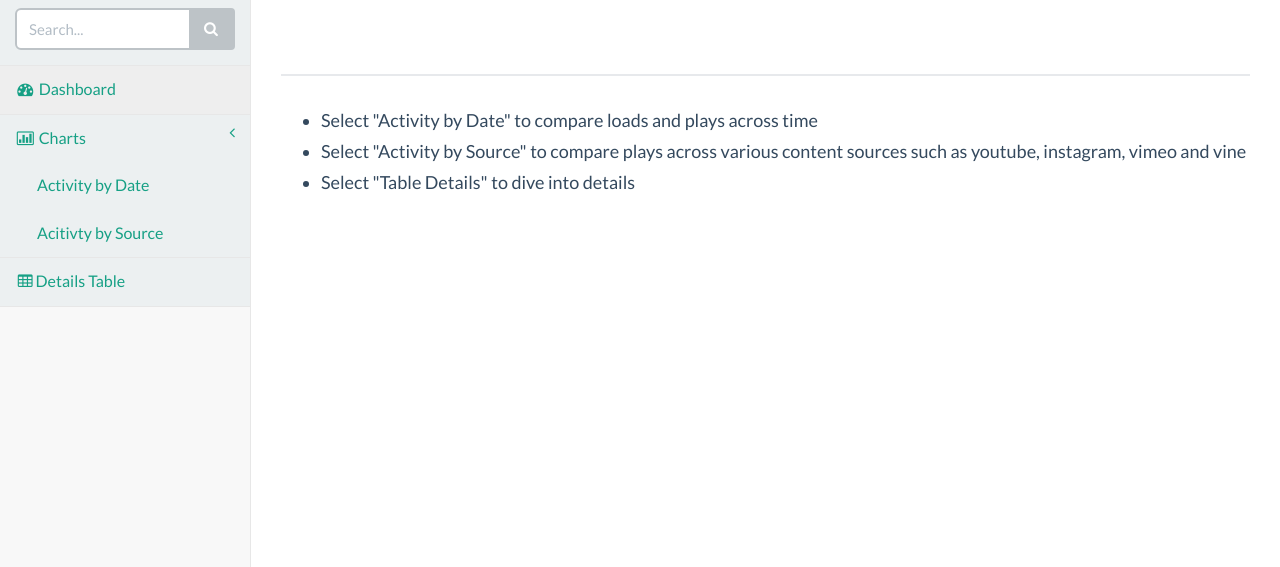
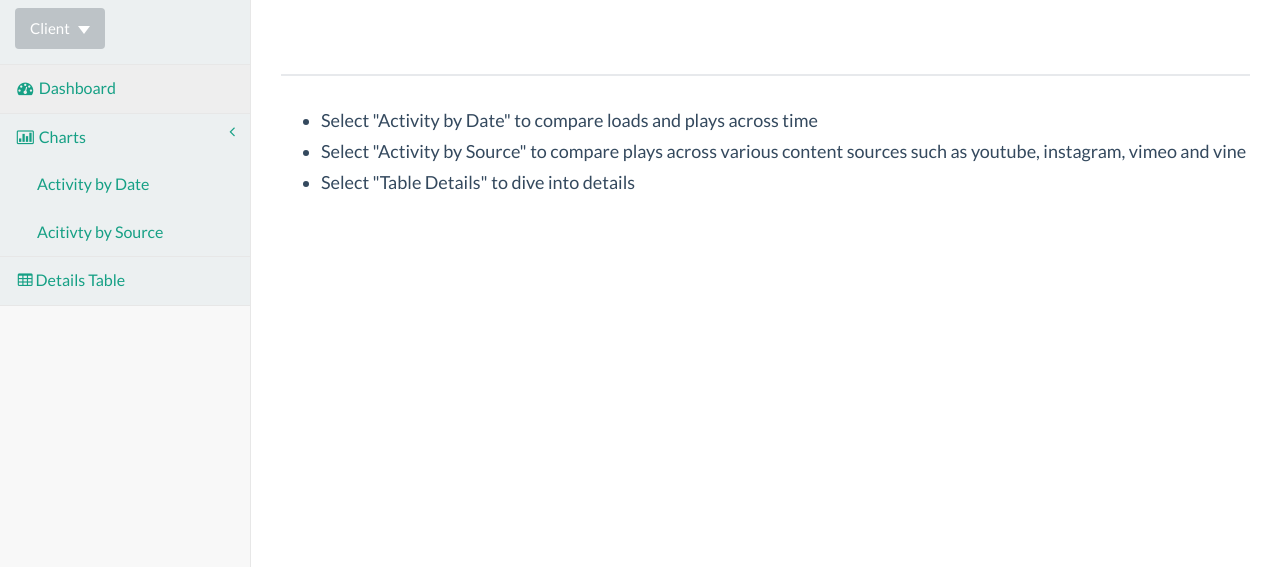
Before and after one commit to sampathweb/insight-embedly, a Flask app: page / in a window 1280 px wide. Shown: the part 58-625 px from the top of the page. Run offline with Flask 2, Linux system fonts and the light colour scheme; some libraries are stand-ins or nearby versions.

Commit message:
update to base template

```diff
--- a/app/templates/base.html
+++ b/app/templates/base.html
@@ -54,13 +54,15 @@
                 <div class="sidebar-nav navbar-collapse">
                     <ul class="nav" id="side-menu">
                         <li class="sidebar-search">
-                            <div class="input-group custom-search-form">
-                                <input type="text" class="form-control" placeholder="Search...">
-                                <span class="input-group-btn">
-                                <button class="btn btn-default" type="button">
-                                    <i class="fa fa-search"></i>
-                                </button>
-                            </span>
+                            <div class="input-group">
+
+       <button type="button" class="btn btn-default dropdown-toggle" data-toggle="dropdown">Client<span class="caret"></span></button>
+        <ul class="dropdown-menu" role="menu">
+          <li><a href="#">Storify.com</a></li>
+          <li><a href="#">Reddit.com/a></li>
+          <li><a href="#"></a></li>
+        </ul>
+
                             </div>
                             <!-- /input-group -->
                         </li>
```
Also changed, not shown: 1 other file.
